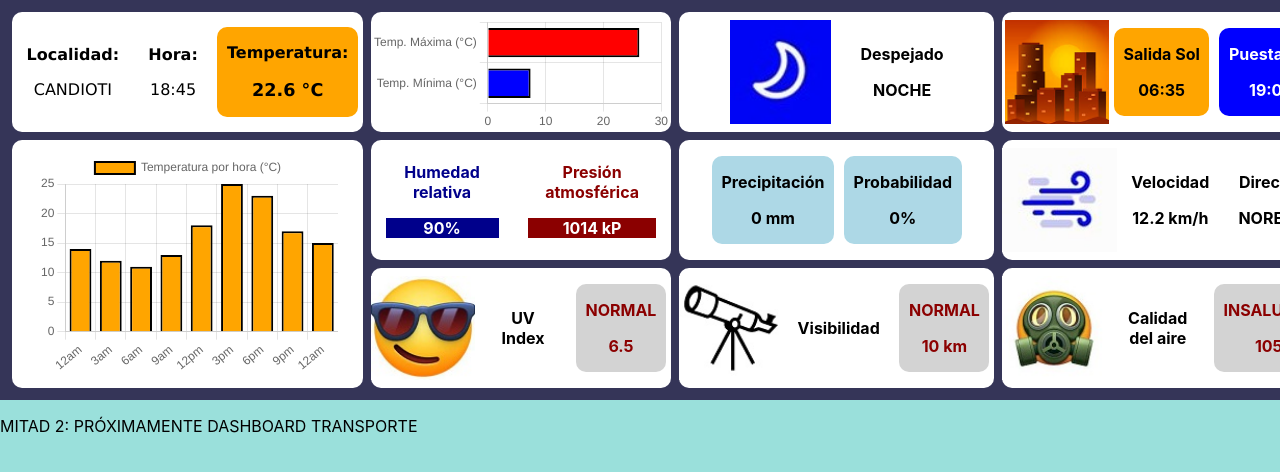
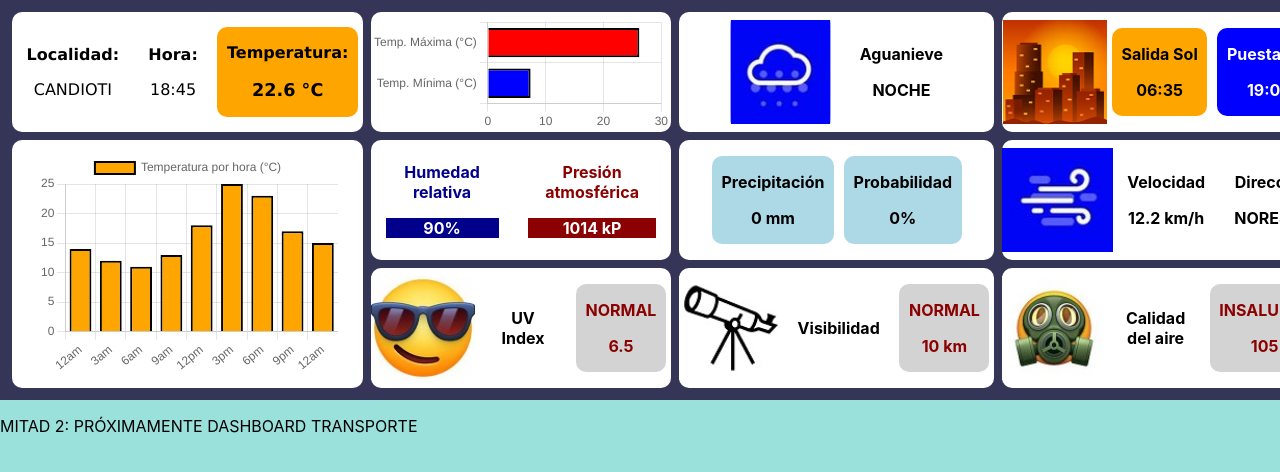
Before and after one commit to panchocandioti/dashboard, a React (Create React App) app: page / in a window 1280 px wide. Shown: the top 472 px of the page. Built offline with nearby package versions, Linux system fonts and the light colour scheme.

Commit message:
Maqueta con datos JSON avances

```diff
--- a/src/Components/Datos.js
+++ b/src/Components/Datos.js
@@ -20,8 +20,8 @@
         "temperature": 22.6,
         "windspeed": 12.2,
         "winddirection": 34,
-        "is_day": 1,
-        "weathercode": 0
+        "is_day": 0,
+        "weathercode": 66
     },
     "hourly_units": {
         "time": "iso8601",
--- a/src/Components/Lluvia.js
+++ b/src/Components/Lluvia.js
@@ -1,10 +1,11 @@
 import React from 'react'
 import { datosTrabajo1 } from './Datos';
 
-const precipitacion = datosTrabajo1["daily"]["precipitation_sum"];
-const probabilidad = datosTrabajo1["daily"]["precipitation_probability_max"];
+function Lluvia() {
 
-function Lluvia() {
+  const precipitacion = datosTrabajo1["daily"]["precipitation_sum"];
+  const probabilidad = datosTrabajo1["daily"]["precipitation_probability_max"];
+
   return (
     <div className='subseccion'>
         <div className='elemento' style={{backgroundColor: "lightblue"}}>
--- a/src/Components/SalidaPuesta.js
+++ b/src/Components/SalidaPuesta.js
@@ -2,10 +2,12 @@
 import crepusculo from "../multimedia/crepusculo.jpg"
 import { datosTrabajo1 } from './Datos';
 
-const horaSalida = datosTrabajo1["daily"]["sunrise"][0].split("T")[1];
-const horaPuesta = datosTrabajo1["daily"]["sunset"][0].split("T")[1];
 
 function SalidaPuesta() {
+
+  const horaSalida = datosTrabajo1["daily"]["sunrise"][0].split("T")[1];
+  const horaPuesta = datosTrabajo1["daily"]["sunset"][0].split("T")[1];
+
   return (
     <div className='subseccion'>
         <img src={crepusculo}></img>
--- a/src/Components/Temperatura.js
+++ b/src/Components/Temperatura.js
@@ -6,8 +6,6 @@
     const temperatura = datosTrabajo1["current_weather"]["temperature"];
     const localidad = "CANDIOTI";
     const hora = datosTrabajo1["current_weather"]["time"].split("T")[1];
-
-
 
   return (
     <div className='subseccion'>
--- a/src/Components/TiempoActual.js
+++ b/src/Components/TiempoActual.js
@@ -1,18 +1,99 @@
 import React from 'react'
 import despejadoDia from '../multimedia/IconosClima/dia/despejadoDia.jpg'
+import lluviaDia from '../multimedia/IconosClima/dia/lluviaDia.jpg'
+import nieveDia from '../multimedia/IconosClima/dia/nieveDia.jpg'
+import nubladoDia from '../multimedia/IconosClima/dia/nubladoDia.jpg'
+import nubladoParcialDia from '../multimedia/IconosClima/dia/nubladoParcialDia.jpg'
 import despejadoNoche from '../multimedia/IconosClima/noche/despejadoNoche.jpg'
+import lluviaNoche from '../multimedia/IconosClima/noche/lluviaNoche.jpg'
+import nieveNoche from '../multimedia/IconosClima/noche/nieveNoche.jpg'
+import nubladoNoche from '../multimedia/IconosClima/noche/nubladoNoche.jpg'
+import nubladoParcialNoche from '../multimedia/IconosClima/noche/nubladoParcialNoche.jpg'
+import { datosTrabajo1 } from './Datos'
 
 
 function TiempoActual() {
+
+    const esDiaNumero = datosTrabajo1["current_weather"]["is_day"];
+    const weatherCode = datosTrabajo1["current_weather"]["weathercode"];
+
+    let tiempoAhora = "";
+    let dibujo;
+
+    const convertirCodigoTiempo = () => {
+        if (weatherCode == 0) {
+            tiempoAhora = "Despejado";
+            dibujo = 0;
+        } else if (weatherCode == 1) {
+            tiempoAhora = "Mayormente despejado";
+            dibujo = 0;
+        } else if (weatherCode == 2) {
+            tiempoAhora = "Parcialmente nublado";
+            dibujo = 1;
+        } else if (weatherCode == 3) {
+            tiempoAhora = "Nublado";
+            dibujo = 2;
+        } else if (weatherCode == 45 || weatherCode == 48) {
+            tiempoAhora = "Niebla";
+            dibujo = 2;
+        } else if (weatherCode >= 51 && weatherCode <= 55) {
+            tiempoAhora = "Llovizna";
+            dibujo = 3;
+        } else if (weatherCode == 56 || weatherCode == 57) {
+            tiempoAhora = "Llovizna fría";
+            dibujo = 3;
+        } else if (weatherCode >= 61 && weatherCode <= 65) {
+            tiempoAhora = "Lluvia"
+        } else if (weatherCode == 66 || weatherCode == 67) {
+            tiempoAhora = "Aguanieve";
+            dibujo = 4;
+        } else if (weatherCode >= 71 && weatherCode <= 77) {
+            tiempoAhora = "Nieve";
+            dibujo = 4;
+        } else if (weatherCode >= 80 && weatherCode <= 82) {
+            tiempoAhora = "Chubasco";
+            dibujo = 3;
+        } else if (weatherCode == 85 || weatherCode == 86) {
+            tiempoAhora = "Nevada intensa";
+            dibujo = 4;
+        } else if (weatherCode >= 95 && weatherCode <= 99) {
+            tiempoAhora = "Tormenta eléctrica";
+            dibujo = 3;
+        }
+    }
+
+    convertirCodigoTiempo();
+
+    let diaNoche;
+
+    const convertirEsDiaNumero = () => {
+        if (esDiaNumero == 0) {
+            diaNoche = "NOCHE";
+        } else if (esDiaNumero == 1) {
+            diaNoche = "DÍA";
+        }
+    }
+
+    convertirEsDiaNumero();
+
     return (
         <div className='subseccion'>
-            <img className="elemento" src={despejadoNoche}></img>
+            {esDiaNumero == 1 && dibujo == 0 && (<img className="elemento" src={despejadoDia}></img>)}
+            {esDiaNumero == 0 && dibujo == 0 && (<img className="elemento" src={despejadoNoche}></img>)}
+            {esDiaNumero == 1 && dibujo == 1 && (<img className="elemento" src={nubladoParcialDia}></img>)}
+            {esDiaNumero == 0 && dibujo == 1 && (<img className="elemento" src={nubladoParcialNoche}></img>)}
+            {esDiaNumero == 1 && dibujo == 2 && (<img className="elemento" src={nubladoDia}></img>)}
+            {esDiaNumero == 0 && dibujo == 2 && (<img className="elemento" src={nubladoNoche}></img>)}
+            {esDiaNumero == 1 && dibujo == 3 && (<img className="elemento" src={lluviaDia}></img>)}
+            {esDiaNumero == 0 && dibujo == 3 && (<img className="elemento" src={lluviaNoche}></img>)}
+            {esDiaNumero == 1 && dibujo == 4 && (<img className="elemento" src={nieveDia}></img>)}
+            {esDiaNumero == 0 && dibujo == 4 && (<img className="elemento" src={nieveNoche}></img>)}
             <div className='elemento'>
-                <p><b>Despejado</b></p>
-                <p><b>NOCHE</b></p>
+                <p><b>{tiempoAhora}</b></p>
+                <p><b>{diaNoche}</b></p>
             </div>
         </div>
     )
 }
 
-export default TiempoActual
+export default TiempoActual;
```
